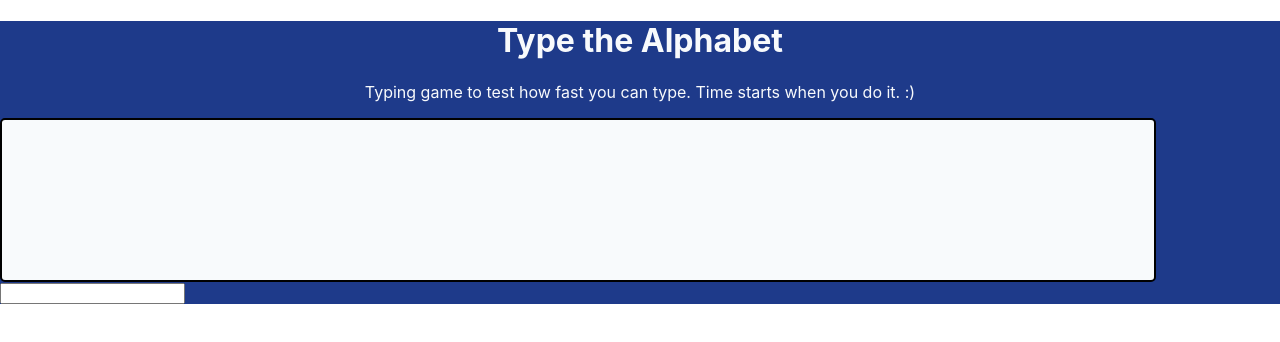
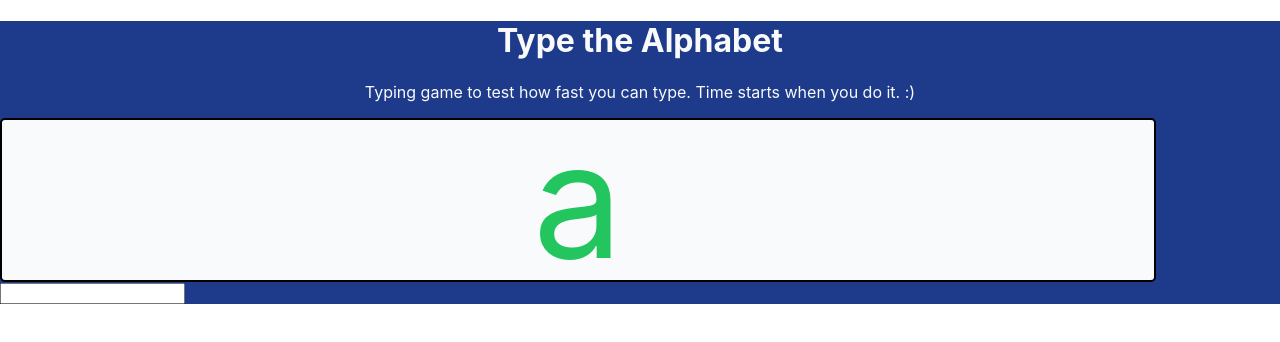
Before and after one commit to Dev-AkshatGupta/tortoise-react, a React (Create React App) app: page / in a window 1280 px wide. Shown: the top 342 px of the page. Built offline with nearby package versions, Linux system fonts and the light colour scheme.

Commit message:
fix : logic

```diff
--- a/src/components/alphabet-display/AlphabetDisplay.jsx
+++ b/src/components/alphabet-display/AlphabetDisplay.jsx
@@ -3,7 +3,6 @@ import "./alphabet-display.css";
 import { randomElements } from "../../utils/randomElemets";
 import { useGameContext } from "../../context-and-reducers/GamesContextProvider";
 const AlphabetDisplay = () => {
-
   const alphabetsArr = [
     "a",
     "b",
@@ -35,22 +34,30 @@ const AlphabetDisplay = () => {
   ];
   const { gamesState } = useGameContext();
 
-  const [alphabets, setAlphabets] = useState([]);
-const letterToDisplay=alphabets[gamesState.input ? gamesState.input.length : 0];
-const alphabetBeforLetterToDisplay=alphabets[gamesState.input.length-1];
+  const [alphabets, setAlphabets] = useState("");
+
   useEffect(() => {
-    const randomAlphabets = randomElements(alphabetsArr, 20);
+    const randomAlphabets = randomElements(alphabetsArr, 20).join(" ");
     setAlphabets(randomAlphabets);
   }, []);
+  const alphabetsSection = gamesState.input
+    ? alphabets.split(" ").reduce((acc, curr, i) => {
+        if (i < gamesState.input.length) return acc + curr;
+        return acc;
+      }, "")
+    : "";
+  const areAlphabetsSame = alphabetsSection === gamesState.input;
+  const alphabetsToDisplay = gamesState.input
+    ? areAlphabetsSame
+      ? alphabets[alphabetsSection.length]
+      : alphabets[alphabetsSection.length - 1]
+    : alphabets[0];
 
-  console.log(alphabets);
-
-  return (
-    <div className="alphabet-display__wrapper">
-      {letterToDisplay ===
-        gamesState.input[gamesState.input ? gamesState.input.length-1 : 0]?letterToDisplay:alphabetBeforLetterToDisplay}
-    </div>
-  );
+  // console.log(alphabets);
+  // console.log(alphabetsSection);
+  console.log(areAlphabetsSame);
+  console.log(alphabetsToDisplay);
+  return <div className="alphabet-display__wrapper">{alphabetsToDisplay}</div>;
 };
 
 export default AlphabetDisplay;
```
